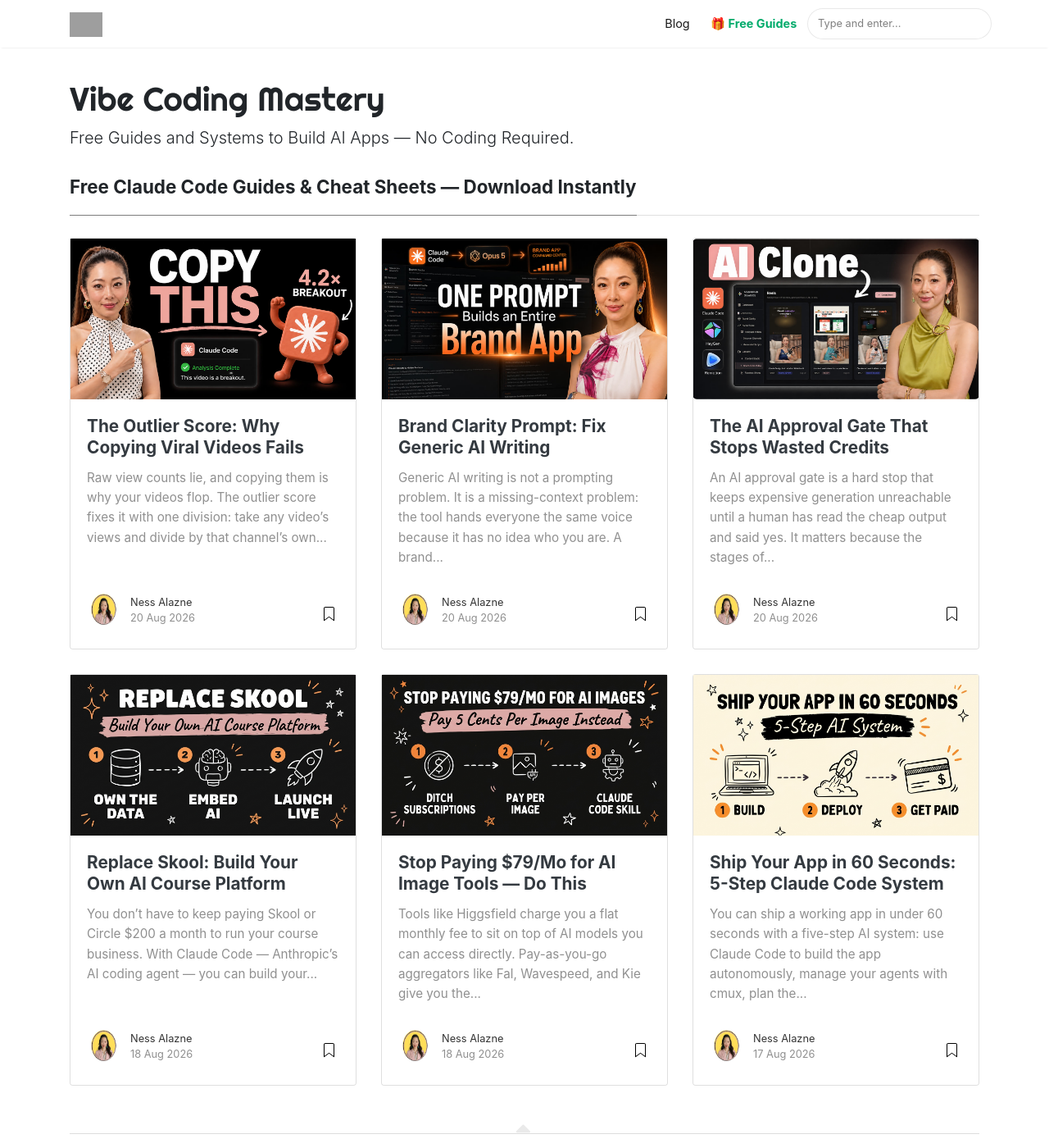
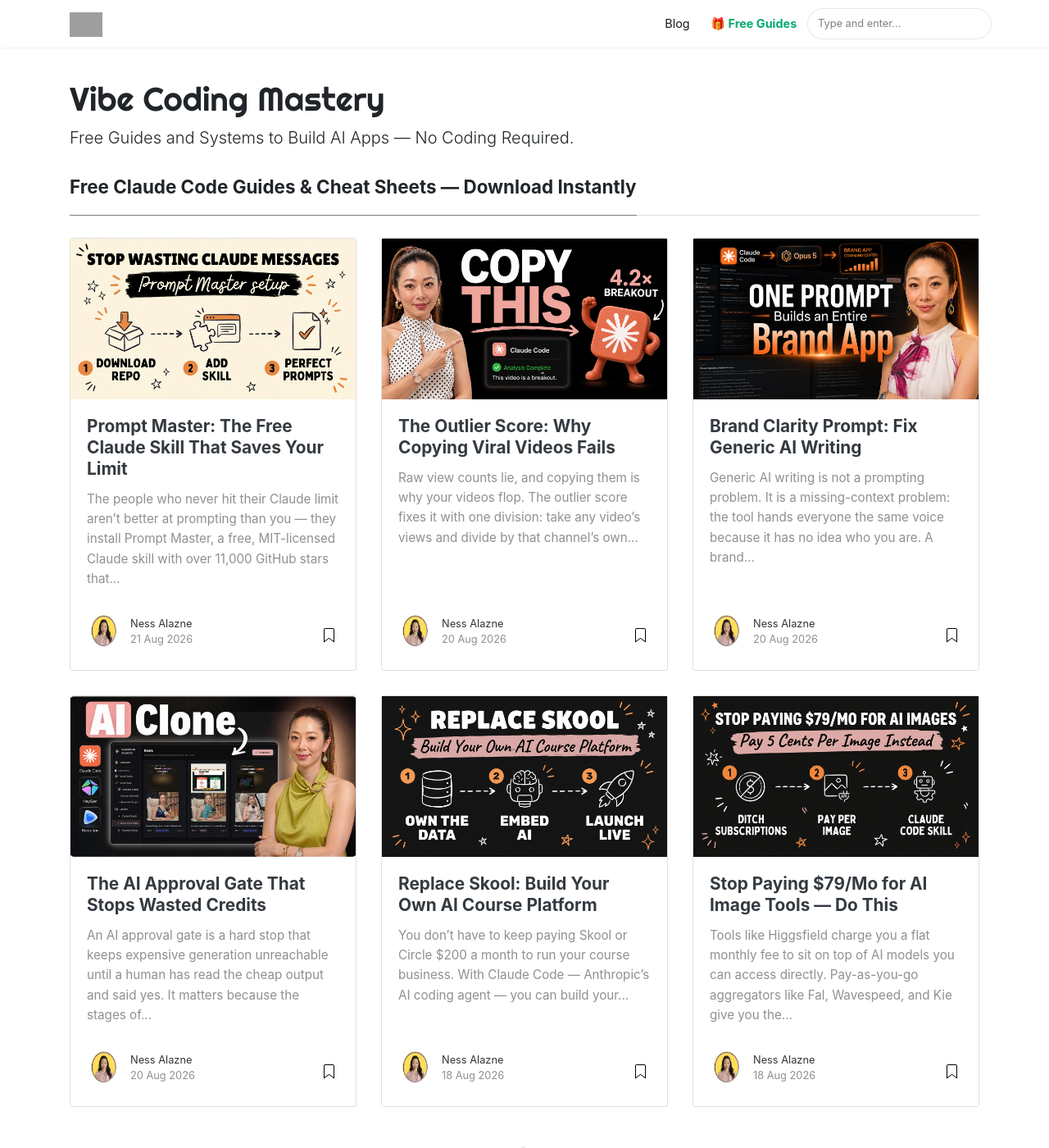
Before and after one commit to nessalazne/nessalazne.github.io, a Jekyll site: the page built from index.html, in a window 1280 px wide and 1400 px high. Shown: the whole window at 82% size. Built offline with Jekyll 4.4.1, drawn with Linux system fonts in a browser that asks for light colours; nearby versions of some CDN libraries; the list of posts is cut into pages by our own code; some of the changed lines change nothing that is shown; some of the changed text lies outside the part shown; grey boxes are pictures that could not be loaded.

Commit message:
Add: Prompt Master: The Free Claude Skill That Saves Your Limit

```diff
--- a/_pages/get.md
+++ b/_pages/get.md
@@ -310,6 +310,12 @@
   ],
   "prompt": [
     {
+      title: "The Prompt Master Setup Playbook",
+      desc: "Your 1-minute guide to installing the free Claude skill that stops wasted messages",
+      url: "https://hub.digicuratoragency.com/freebie?kw=prompt",
+      post: "https://blog.digicuratoragency.com/prompt-master-claude-skill/"
+    },
+    {
       title: "How to Actually Prompt Fable 5",
       desc: "Anthropic's field guide to Fable 5 — effort levels, the verification prompt that stops it faking progress, and the memory + sub-agent setups that make it reliable on long runs.",
       url: "https://guides.digicuratoragency.com/guides/fable-5-prompting-guide",
--- /dev/null
+++ b/_posts/2026-08-21-prompt-master-claude-skill.md
@@ -0,0 +1,136 @@
+---
+layout: post
+title: "Prompt Master: The Free Claude Skill That Saves Your Limit"
+description: "Prompt Master is a free, MIT-licensed Claude skill that turns messy prompts into structured ones — stop burning messages and hitting your Claude limit."
+author: ness
+categories: [Claude Code, AI Automation]
+tags: [prompt master, claude skills, prompt engineering, claude limit, free ai tools]
+image: assets/images/prompt-master-claude-skill-header.jpg
+featured: false
+---
+
+The people who never hit their Claude limit aren't better at prompting than you — they install Prompt Master, a free, MIT-licensed Claude skill with over 11,000 GitHub stars that turns your rough idea into a finished, structured prompt before Claude ever runs it. Instead of burning three extra messages explaining what you actually meant, you type one messy sentence and get back a production-ready prompt with an output structure, file boundaries, and a stop condition built in. As of August 2026, setup takes about one minute.
+
+---
+
+## Get the Free Guide
+
+The guide walks you through the full Prompt Master setup, the three guardrails every prompt needs, and a copy-paste example for your first run.
+
+**[Get the free Prompt Master Setup Playbook →](https://hub.digicuratoragency.com/freebie?kw=prompt)**
+
+---
+
+<div style="max-width: 315px; margin: 2rem auto;">
+  <div style="position: relative; padding-bottom: 177.78%; height: 0; overflow: hidden; border-radius: 10px;">
+    <iframe style="position: absolute; top: 0; left: 0; width: 100%; height: 100%;"
+      src="https://www.youtube.com/embed/oeFWzhAMp9E"
+      frameborder="0"
+      allow="accelerometer; autoplay; clipboard-write; encrypted-media; gyroscope; picture-in-picture"
+      allowfullscreen></iframe>
+  </div>
+</div>
+
+## Why Do You Keep Hitting Your Claude Limit?
+
+Most people hit their Claude limit because of correction loops, not heavy usage. You type a rough prompt, Claude does exactly what you typed — not what you meant — and then you spend three or four more messages steering it back on course. Every one of those corrections counts against your limit just like a real request.
+
+The pattern looks like this: vague request, wrong output, clarification, partially wrong output, another clarification. That's five messages spent on work that one well-structured prompt could have finished in a single pass. If you've ever felt like you're "bad at prompting," you're probably just skipping the structure step — the same gap I break down in my [Fable 5 prompting guide](https://blog.digicuratoragency.com/fable-5-prompting-guide/).
+
+The fix isn't discipline or a prompt-engineering course. It's a guardrail that builds the structure for you, automatically, before the expensive run happens.
+
+## What Is Prompt Master?
+
+Prompt Master is a free, open-source Claude skill that rewrites your messy one-sentence request into a complete, structured prompt before Claude executes anything. It's MIT licensed, has more than 11,000 stars on GitHub as of August 2026, and costs nothing to install or run.
+
+Here's the workflow once it's installed: you describe what you want in one rough sentence — "make me a landing page for my newsletter" — and Prompt Master hands you back a finished prompt with three guardrails baked in:
+
+| Guardrail | What it does | What it prevents |
+|-----------|--------------|------------------|
+| **Output structure** | Defines exactly what format the answer should take | Rambling responses you have to reformat |
+| **File boundaries** | Names which files Claude may touch | Claude editing things you never asked about |
+| **Stop condition** | Tells Claude when the task is done | Endless "want me to also…" scope creep |
+
+Because those three things are decided *before* the run, Claude does the right thing on the first message instead of the fourth. If you like installing ready-made skills like this one, my roundup of [free Claude skills by department](https://blog.digicuratoragency.com/free-claude-skills-by-department/) has more you can add in minutes.
+
+## How Do You Install Prompt Master in Claude?
+
+Installing Prompt Master takes about one minute and requires no coding experience. Here's the full setup:
+
+1. **Download the Prompt Master repo** from GitHub (it's free and MIT licensed — no signup, no license key).
+2. **Open Claude** and go to **Customize → Add skills**.
+3. **Add the downloaded skill** and confirm. That's it — Prompt Master now runs when you ask it to shape a prompt.
+
+From then on, your workflow changes from "write a careful prompt" to "write one messy sentence, get a finished prompt back, run it." The skill does the prompt engineering; you just describe the outcome you want.
+
+For the full setup walkthrough with screenshots and a first-run example, [grab the free Prompt Master Setup Playbook](https://hub.digicuratoragency.com/freebie?kw=prompt).
+
+## Does Structured Prompting Actually Save Messages?
+
+Yes — one structured request typically replaces a chain of three to five corrective messages. The math is simple: if a vague prompt costs you one request plus three corrections, that's four messages for one outcome. A Prompt Master run costs you the shaping step plus one clean execution — and the shaping step is where the wrong turns get caught, before they burn your limit.
+
+There's a second, less obvious saving: shorter conversations stay sharper. Long correction threads bloat your context window, and Claude's answers degrade as the thread grows — a problem I've written about in [how to beat context rot in Claude Code](https://blog.digicuratoragency.com/beat-context-rot-claude-code-handoff/). Getting it right on message one isn't just cheaper; it keeps the whole session smarter.
+
+The people who "never hit their limit" aren't rationing messages. They're just not paying the correction tax in the first place.
+
+## FAQ
+
+### Is Prompt Master really free?
+
+Yes. Prompt Master is MIT licensed and free to download from GitHub, with over 11,000 stars as of August 2026. There's no paid tier required to use the skill.
+
+### Do I need coding experience to install Prompt Master?
+
+No. Installation is download the repo, open Claude, go to Customize, add the skill — about one minute total with no code to write.
+
+### Will Prompt Master itself use up my Claude messages?
+
+The shaping step is a small request, but it replaces the three to five corrective messages a vague prompt usually costs you. In practice you come out well ahead on your limit.
+
+### What is a stop condition in a prompt?
+
+A stop condition tells Claude exactly when the task is finished, so it doesn't keep expanding scope or asking follow-up questions. It's one of the three guardrails Prompt Master builds into every prompt, alongside output structure and file boundaries.
+
+### Does Prompt Master work with Claude Code?
+
+Yes. Prompt Master installs as a Claude skill, so it works anywhere Claude skills run, including Claude Code and the Claude apps as of August 2026.
+
+## Stop Paying the Correction Tax
+
+Hitting your Claude limit usually isn't a usage problem — it's a structure problem, and Prompt Master solves it for free in about a minute. Install the skill, feed it messy sentences, and let it hand Claude prompts with the output structure, file boundaries, and stop conditions that get things right on the first message.
+
+If you want to go deeper than one skill — building full AI systems that create, repurpose, and publish content for you — that's exactly what we do inside the community. [Join the Vibe Coding Build →](https://hub.digicuratoragency.com/about)
+
+<script type="application/ld+json">
+{
+  "@context": "https://schema.org",
+  "@type": "FAQPage",
+  "mainEntity": [
+    {
+      "@type": "Question",
+      "name": "Is Prompt Master really free?",
+      "acceptedAnswer": { "@type": "Answer", "text": "Yes. Prompt Master is MIT licensed and free to download from GitHub, with over 11,000 stars as of August 2026. There's no paid tier required to use the skill." }
+    },
+    {
+      "@type": "Question",
+      "name": "Do I need coding experience to install Prompt Master?",
+      "acceptedAnswer": { "@type": "Answer", "text": "No. Installation is download the repo, open Claude, go to Customize, add the skill — about one minute total with no code to write." }
+    },
+    {
+      "@type": "Question",
+      "name": "Will Prompt Master itself use up my Claude messages?",
+      "acceptedAnswer": { "@type": "Answer", "text": "The shaping step is a small request, but it replaces the three to five corrective messages a vague prompt usually costs you. In practice you come out well ahead on your limit." }
+    },
+    {
+      "@type": "Question",
+      "name": "What is a stop condition in a prompt?",
+      "acceptedAnswer": { "@type": "Answer", "text": "A stop condition tells Claude exactly when the task is finished, so it doesn't keep expanding scope or asking follow-up questions. It's one of the three guardrails Prompt Master builds into every prompt, alongside output structure and file boundaries." }
+    },
+    {
+      "@type": "Question",
+      "name": "Does Prompt Master work with Claude Code?",
+      "acceptedAnswer": { "@type": "Answer", "text": "Yes. Prompt Master installs as a Claude skill, so it works anywhere Claude skills run, including Claude Code and the Claude apps as of August 2026." }
+    }
+  ]
+}
+</script>
```
Also changed, not shown: assets/images/prompt-master-claude-skill-header.jpg (added), 1 other file.
